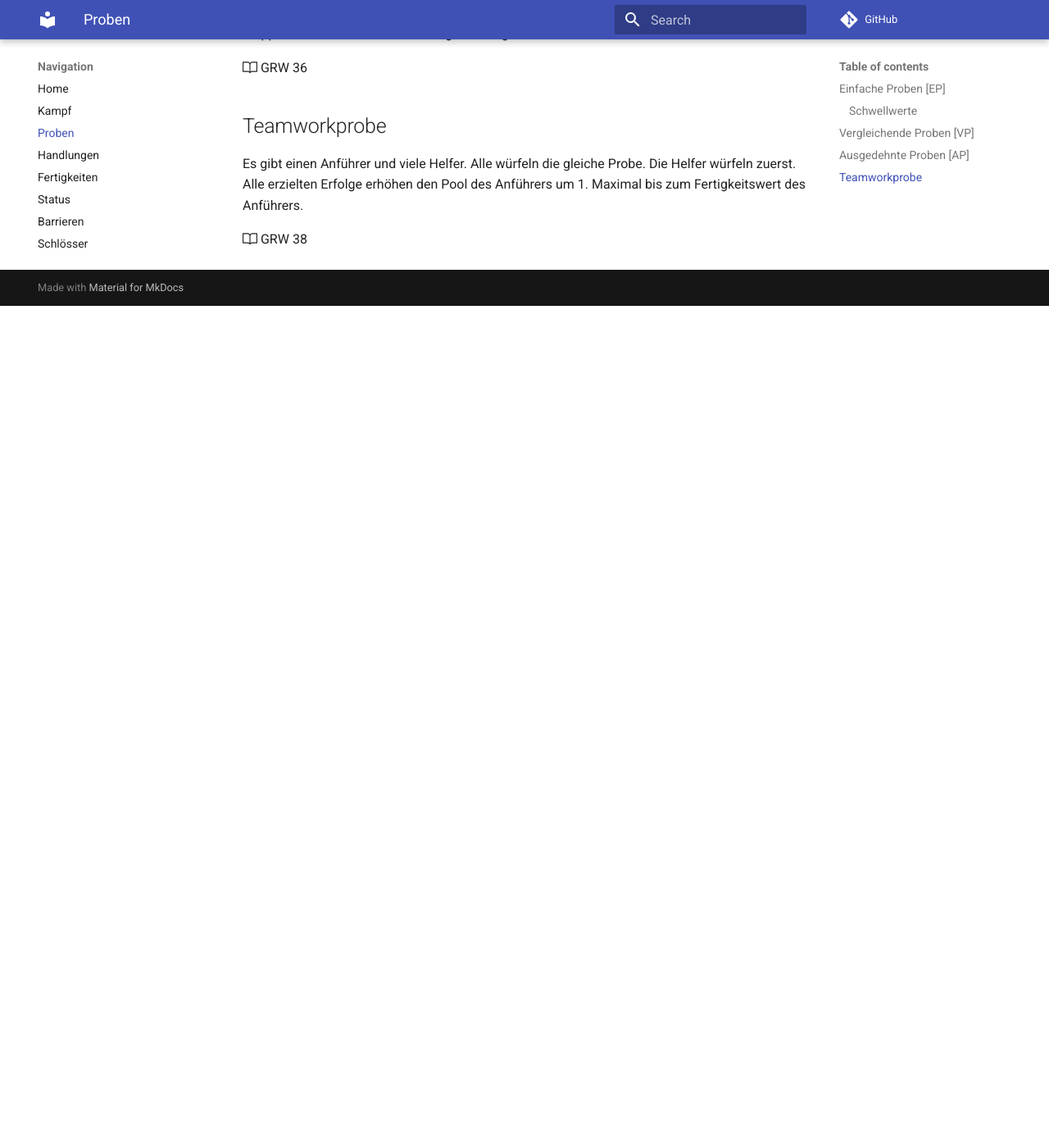
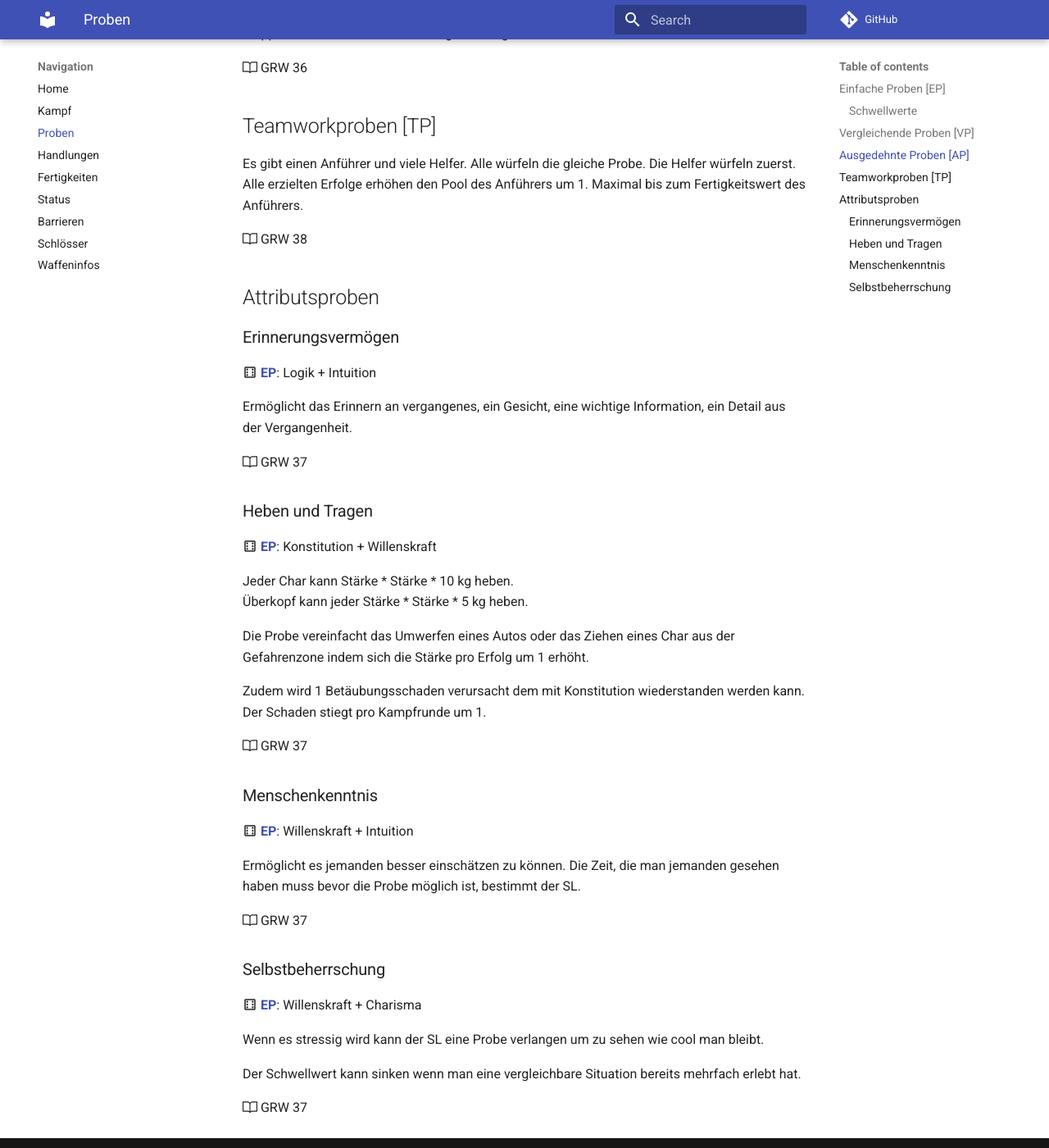
Before and after one commit to mvach/shadowrun6, an MkDocs documentation site: the page built from docs/proben.md, in a window 1280 px wide and 1400 px high, scrolled down 1446 px. Shown: the whole window at 82% size. Built offline with MkDocs 1.6.1 and Material for MkDocs 9.7.7, drawn with Linux system fonts in a browser that asks for light colours; comment, search, counter and statistics services are not loaded; before the commit the page ends 1819 px from its top, so only the background shows below that; some of the changed text lies outside the part shown.

Commit message:
Attributsproben

```diff
--- a/docs/proben.md
+++ b/docs/proben.md
@@ -8,7 +8,7 @@
 
 ### Schwellwerte
 
-Der Schwellwert wind vom Spielleiter festgelegt
+Der Schwellwert wind vom SL festgelegt
 
 | Schwellwert | Level                       | Beispiel                                                                           |
 | ----------- | --------------------------- | ---------------------------------------------------------------------------------- |
@@ -36,15 +36,59 @@
 
 Ausgedehnte Proben entsprechen mehrfachen einfachen Proben.
 
-Angenommen, ein Char versucht, ein komplexes Programm zu knacken. Der Spielleiter könnte insgesamt 10 Erfolge dafür einfordern.
+Angenommen, ein Char versucht, ein komplexes Programm zu knacken. Der SL könnte insgesamt 10 Erfolge dafür einfordern.
 
 Der Char legt mehrere Proben ablegen, wobei jede Probe eine gewisse Zeit dauert. Wenn er bei der ersten Probe 2 Erfolge erzielt, hat er 2 von 10 geschafft. Bei der nächsten Probe bekommt er vielleicht 3 Erfolge. Wenn der Char in einer Probe einen Fehlschlag hat, kann das den Fortschritte stoppen oder die Anzahl der benötigten Erfolge erhöhen.
 
 :octicons-book-24: GRW 36
 
-## Teamworkprobe
+## Teamworkproben [TP]
 
 Es gibt einen Anführer und viele Helfer. Alle würfeln die gleiche Probe. Die Helfer würfeln zuerst.
 Alle erzielten Erfolge erhöhen den Pool des Anführers um 1. Maximal bis zum Fertigkeitswert des Anführers.
 
 :octicons-book-24: GRW 38
+
+
+## Attributsproben
+
+### Erinnerungsvermögen
+
+:material-dice-6-outline: **[EP](proben.md#einfache-proben-ep)**: Logik + Intuition
+
+Ermöglicht das Erinnern an vergangenes, ein Gesicht, eine wichtige Information, ein Detail aus der Vergangenheit.
+
+:octicons-book-24: GRW 37
+
+### Heben und Tragen
+
+:material-dice-6-outline: **[EP](proben.md#einfache-proben-ep)**: Konstitution + Willenskraft
+
+Jeder Char kann Stärke * Stärke * 10 kg heben.
+Überkopf kann jeder Stärke * Stärke * 5 kg heben.
+
+
+Die Probe vereinfacht das Umwerfen eines Autos oder das Ziehen eines Char aus der Gefahrenzone indem sich die Stärke pro Erfolg um 1 erhöht.
+
+Zudem wird 1 Betäubungsschaden verursacht dem mit Konstitution wiederstanden werden kann. Der Schaden stiegt pro Kampfrunde um 1.
+
+:octicons-book-24: GRW 37
+
+### Menschenkenntnis
+
+:material-dice-6-outline: **[EP](proben.md#einfache-proben-ep)**: Willenskraft + Intuition
+
+Ermöglicht es jemanden besser einschätzen zu können. Die Zeit, die man jemanden gesehen haben muss bevor die Probe möglich ist, bestimmt der SL.
+
+:octicons-book-24: GRW 37
+
+### Selbstbeherrschung
+
+:material-dice-6-outline: **[EP](proben.md#einfache-proben-ep)**: Willenskraft + Charisma
+
+Wenn es stressig wird kann der SL eine Probe verlangen um zu sehen wie cool man bleibt.
+
+Der Schwellwert kann sinken wenn man eine vergleichbare Situation bereits mehrfach erlebt hat.
+
+
+:octicons-book-24: GRW 37
```
Also changed, not shown: docs/fertigkeiten.md (+4 -4 lines), docs/handlungen.md (+6 -6 lines), docs/kampf.md (+2 -2 lines), docs/schloesser.md (+9 -9 lines).
